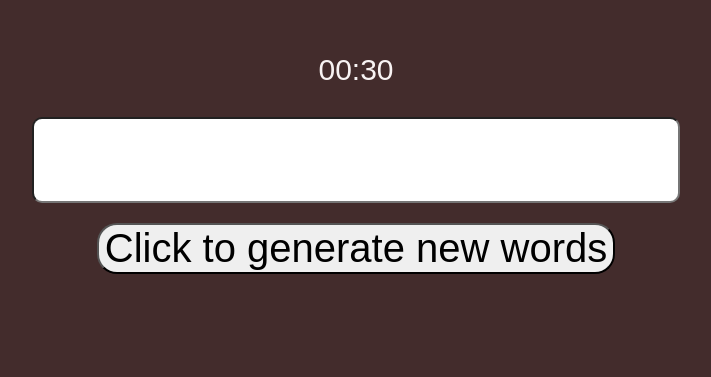
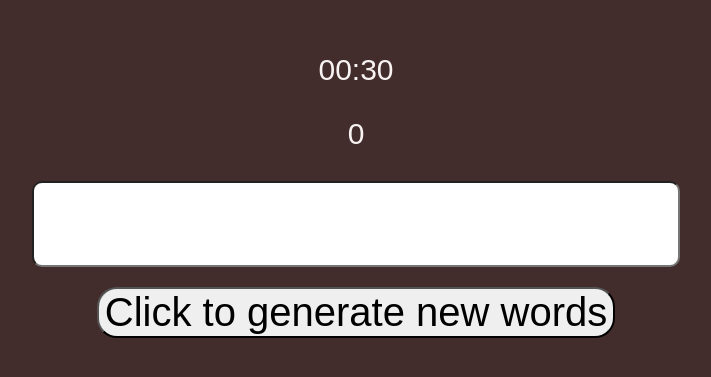
Before and after one commit to SamManoli975/typetest, a React (Create React App) app: page / in a window 1280 px wide. Shown: the part 157-534 px from the top of the page, without its empty margins (284-995 px from the left). Built offline with nearby package versions, Linux system fonts and the light colour scheme.

Commit message:
first wpm calculator

```diff
--- a/src/typingtest.js
+++ b/src/typingtest.js
@@ -8,7 +8,7 @@ function App() {
     const [activeWordIndex, setActiveWordIndex] = useState(0);
     const [letterColors, setLetterColors] = useState([]);
     const [startCountdown, setStartCountdown] = useState(false);
-
+    const [typedEntries, setTypedEntries] = useState(0);
 
 
 
@@ -26,6 +26,7 @@ function App() {
             console.log("Backspace pressed");
             // Handle Backspace key
         } else {
+            setTypedEntries((typedEntries) => typedEntries + 1);
             setUserInput(value);
             updateLetterColors(); // Update letter colors immediately after each user input
             setStartCountdown(true);
@@ -96,6 +97,7 @@ function App() {
     return (
         <div>
             <CountdownTimer initialSeconds = {30} startCountdown={startCountdown}/>
+            <p>{typedEntries/5/.5}</p>
             <div>
                 <p>
                     {words.split(" ").map((word, index) => (
@@ -132,7 +134,7 @@ function App() {
                 <button
                     className="generateButton"
                     onClick={() => {
-
+                        setTypedEntries(0);
                         RandomWords();
                         reset();
                         < CountdownTimer initialSeconds={30} startCountdown={false}/>
```
